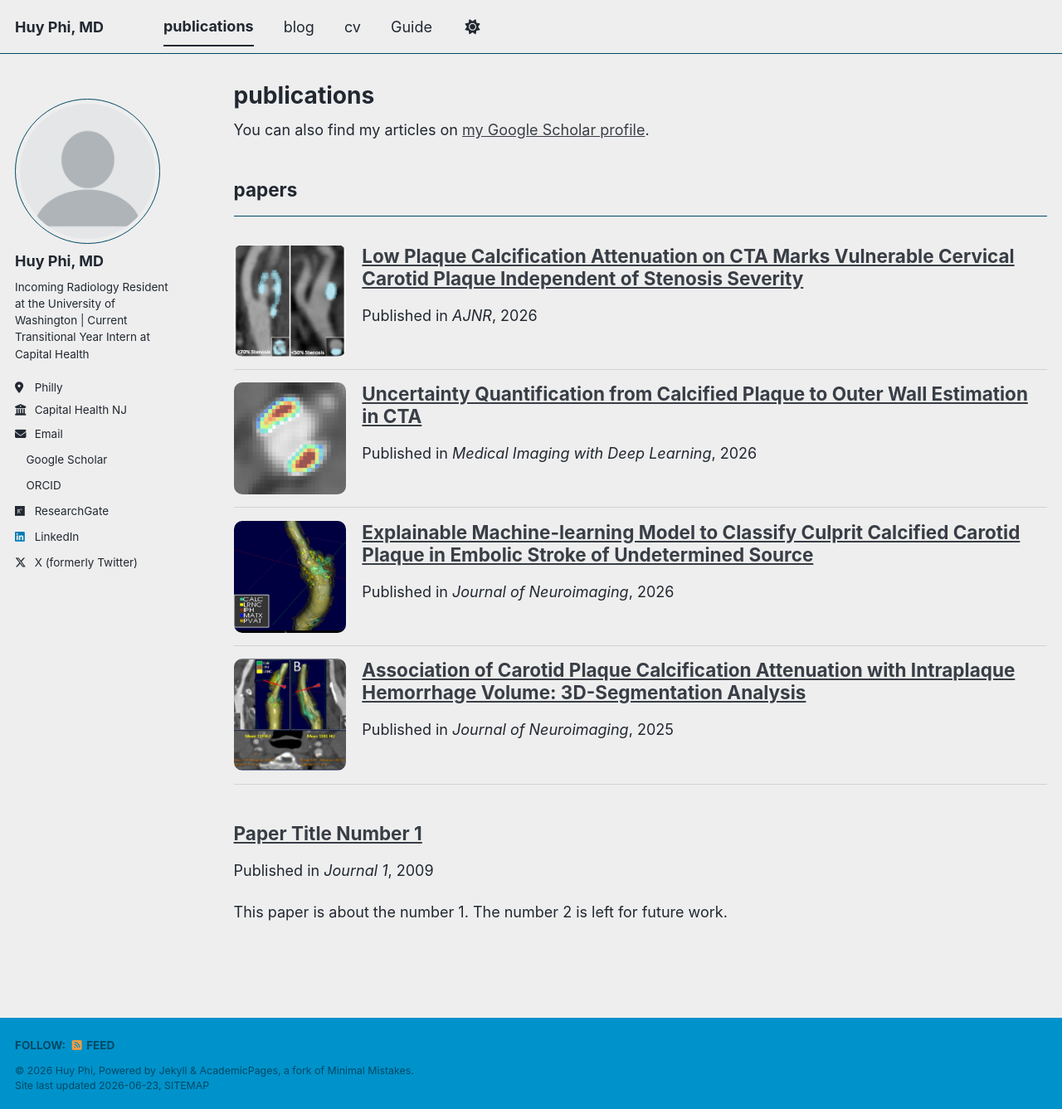
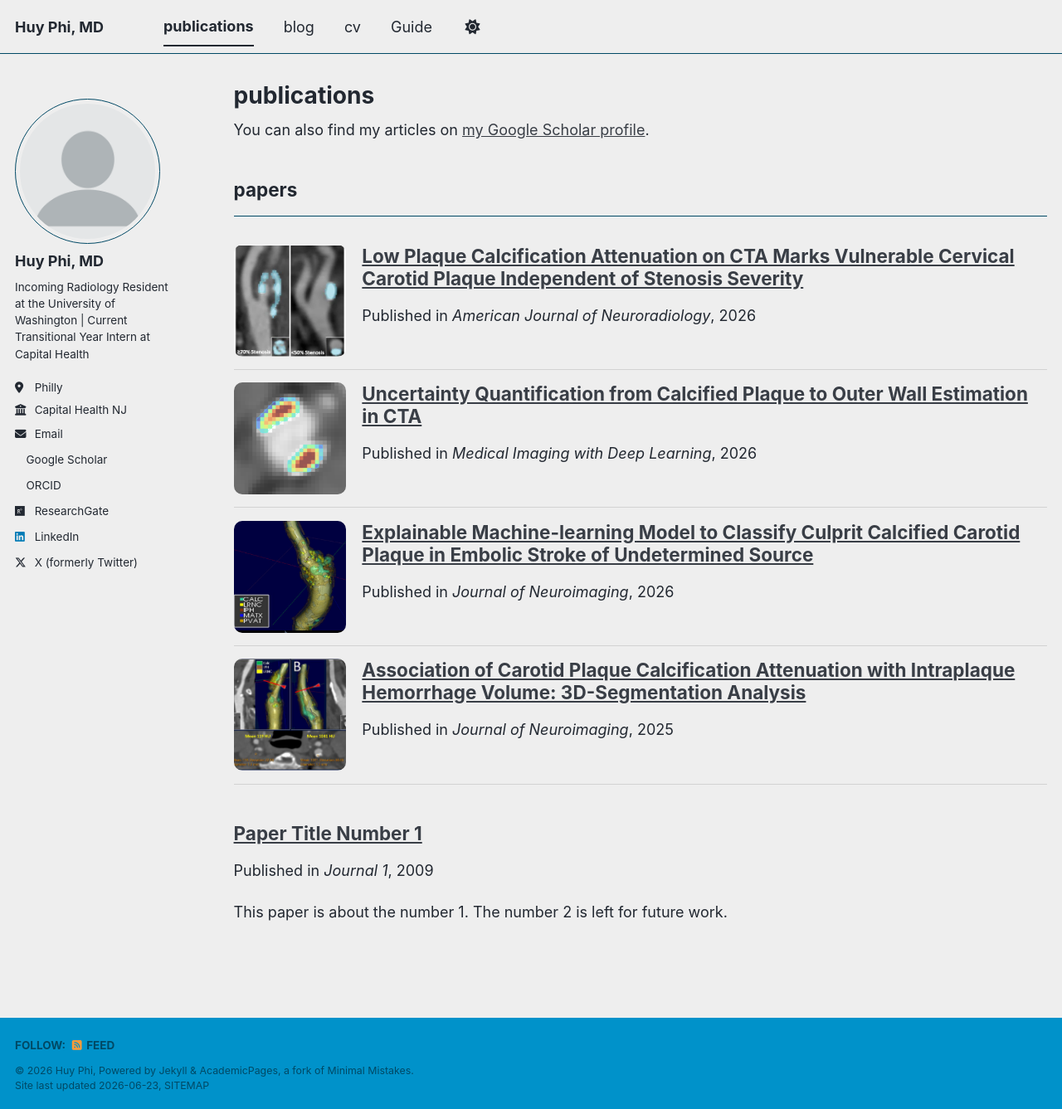
Before and after one commit to huyphi/huyphi.github.io, a Jekyll site: the page built from _pages/publications.html, in a window 1280 px wide and 1337 px high. Shown: the whole window at 83% size. Built offline with Jekyll 4.4.1, drawn with Linux system fonts in a browser that asks for light colours; a style sheet for code colours, icons or effects is not loaded.

Commit message:
Update 2026-06-02-ajnr.md

```diff
--- a/_publications/2026-06-02-ajnr.md
+++ b/_publications/2026-06-02-ajnr.md
@@ -5,7 +5,7 @@ category: manuscripts
 permalink: /publication/2026-06-02-ajnr
 excerpt: ''
 date: 2026-06-02
-venue: 'AJNR'
+venue: 'American Journal of Neuroradiology'
 paperurl: 'https://doi.org/10.3174/ajnr.A9444'
 citation: 'Phi HQ, Chen CE, Cao Q, Dang QA, Guggenberger KV, Johansson E, Bierens J, Kooi ME, Saba L, Cucchiara BL, Wang GJ, Song JW. Low Plaque Calcification Attenuation on CTA Marks Vulnerable Cervical Carotid Plaque Independent of Stenosis Severity. American Journal of Neuroradiology. 2026'
 teaser: /images/publications/ajnr_calc_teaser.png
```
